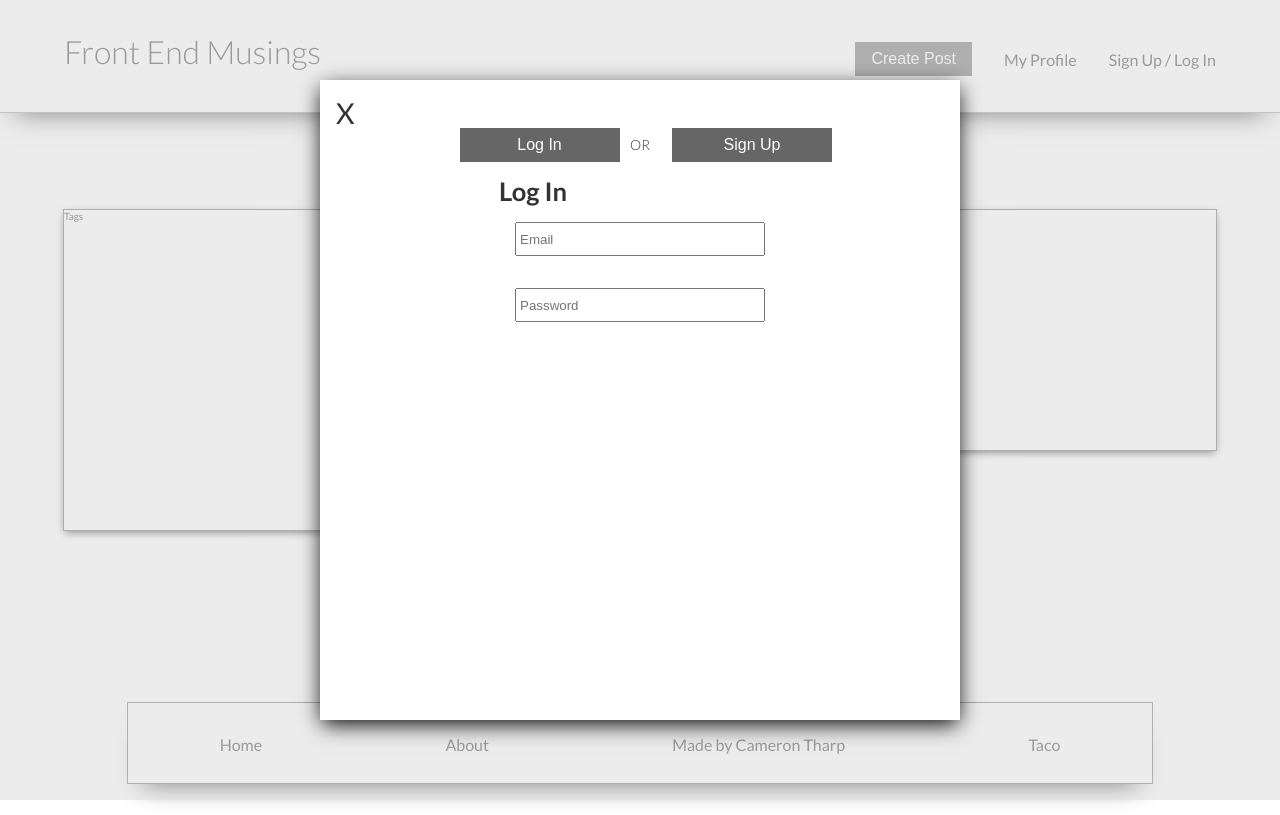
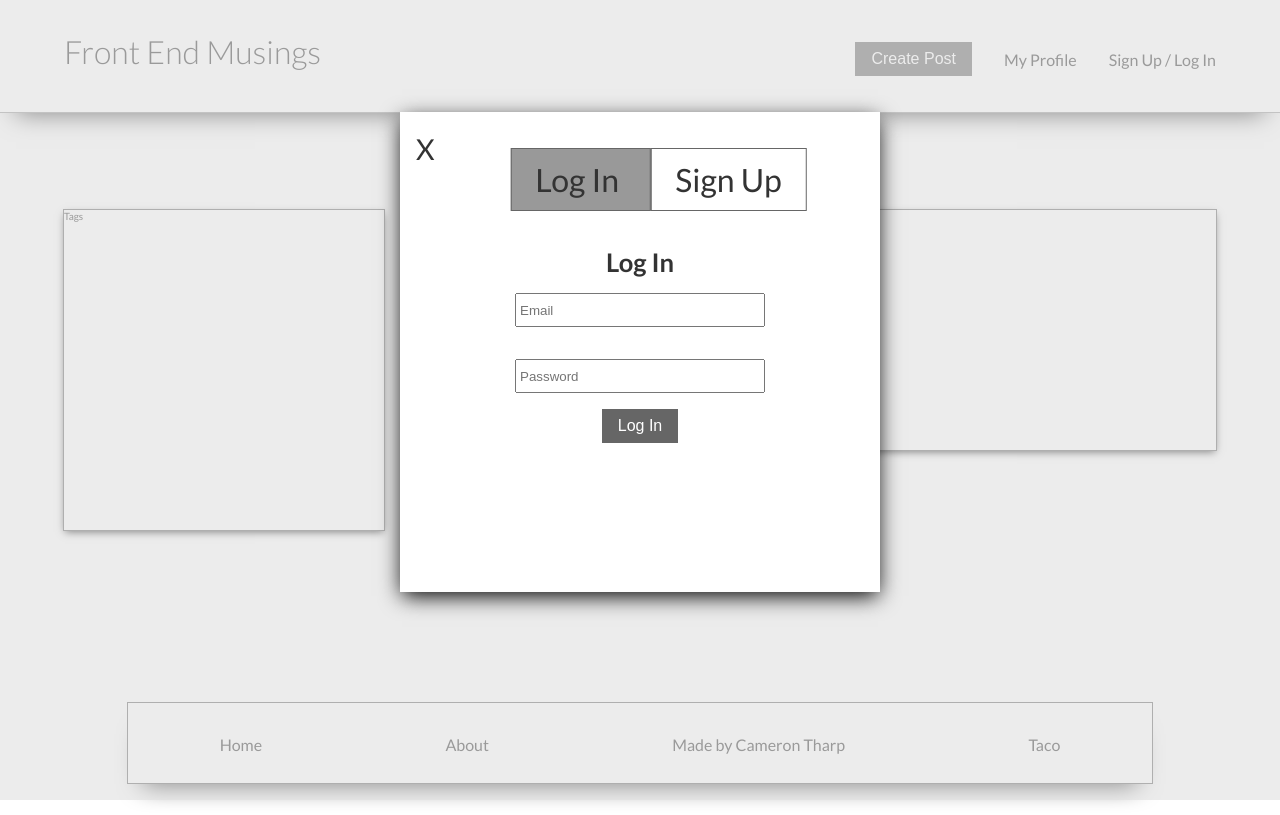
Before and after one commit to Ctharp11/front-end-musings, a React (Create React App) app: page / in a window 1280 px wide. Both pictures are taken after a click on the element "Sign Up / Log In". Built offline with nearby package versions, Linux system fonts and the light colour scheme.

Commit message:
authentication forms

```diff
--- a/src/components/Authentication/LogIn.js
+++ b/src/components/Authentication/LogIn.js
@@ -22,27 +22,17 @@ class Login extends Component {
         console.log(this.state)
     }
 
-    changeAuthType = () => {
-        this.props.changeForm();
-    }
+    // changeAuthType = () => {
+    //     this.props.changeForm();
+    // }
 
     render () {
         console.log(this.props)
         return (
             <div>
-                {!this.props.loggedInForm
-                    ?   <div>
-                            <button className="button auth-login-button" onClick={this.changeAuthType}> Log In </button>
-                            <h6 className="auth-or"> OR </h6>
-                        </div>
-                    :
             <form onSubmit={this.handleSubmit} className="auth-form">
 
                 <h4 className="auth-head"> Log In </h4>
-
-                            <div>
-                                <button className="button auth-login-formbutton"> Log In </button>
-                            </div>
 
                 <div>
                     <input
@@ -61,11 +51,25 @@ class Login extends Component {
                         onChange={this.handleChange}
                     />
                 </div>
+
+                <div>
+                    <button className="button auth-login-button" onSubmit={this.handleSubmit}> Log In </button>
+                </div>
+
             </form>
-                }
+
             </div>
         )
     }
 }
 
 export default Login;
+
+// {!this.props.loggedInForm
+//     ?   <div>
+//             <button className="button auth-login-button" onClick={this.changeAuthType}> Log In </button>
+//             <h6 className="auth-or"> OR </h6>
+//         </div>
+//     :
+
+// }
--- a/src/components/Authentication/SignUp.js
+++ b/src/components/Authentication/SignUp.js
@@ -22,28 +22,17 @@ class SignUp extends Component {
         console.log(this.state)
     }
 
-    changeAuthType = () => {
-        this.props.changeForm();
-    }
+    // changeAuthType = () => {
+    //     this.props.changeForm();
+    // }
 
     render () {
         console.log(this.props)
         return (
             <div>
-                {!this.props.signedUpForm
-                    ?
-                        <div>
-                            <div className="auth-or"> OR </div>
-                            <button className="button auth-signup-button" onClick={this.changeAuthType}> Sign Up </button>
-                        </div>
-                    :
             <form onSubmit={this.handleSubmit} className="auth-form">
 
                 <h4 className="auth-head"> Sign Up </h4>
-
-                            <div>
-                                <button className="button auth-signup-formbutton"> Sign Up </button>
-                            </div>
 
                 <div className="auth-form-inputflex">
                     <input
@@ -75,11 +64,25 @@ class SignUp extends Component {
                     />
                 </div>
 
+                <div>
+                    <button className="button auth-signup-button" onSubmit={this.handleSubmit}> Sign Up </button>
+                </div>
+
             </form>
-                }
+
             </div>
         )
     }
 }
 
 export default SignUp;
+
+// {!this.props.signedUpForm
+//     ?
+//         <div>
+//             <div className="auth-or"> OR </div>
+//             <button className="button auth-signup-button" onClick={this.changeAuthType}> Sign Up </button>
+//         </div>
+//     :
+
+// }
--- a/src/components/Modals/AuthModal.js
+++ b/src/components/Modals/AuthModal.js
@@ -7,8 +7,7 @@ class AuthModal extends Component {
     constructor(){
         super();
         this.state = {
-            showLogin: true,
-            showSignup: false
+            showLogin: true
         }
     }
 
@@ -30,19 +29,15 @@ class AuthModal extends Component {
         }
     }
 
-    changeForm = (name) => {
-        console.log(name)
+    changeForm = () => {
         this.setState({
-            showLogin: !this.state.showLogin,
-            showSignup: !this.state.showSignup
+            showLogin: !this.state.showLogin
          })
     }
 
     render() {
         const authProps = {
-            loggedInForm: this.state.showLogin,
-            changeForm: this.changeForm,
-            signedUpForm: this.state.showSignup
+
         }
         return (
             <div className="auth">
@@ -50,8 +45,20 @@ class AuthModal extends Component {
                     <div className="auth-modal-close hover" onClick={this.props.toggleAuthModal}>   X
                     </div>
 
-                    <Login {...authProps} />
-                    <SignUp {...authProps} />
+                    <div className="auth-toggle-buttons">
+                        <span className={"auth-toggle-buttons-login hover " + (this.state.showLogin ? "auth-toggle-buttons-show-grey" : null)} onClick={this.changeForm}> Log In </span>
+                        <span className={"auth-toggle-buttons-signup hover " + (!this.state.showLogin ? "auth-toggle-buttons-show-grey" : null)} onClick={this.changeForm}> Sign Up </span>
+                    </div>
+
+                    {this.state.showLogin
+                        ?
+                            <Login {...authProps} />
+                        :
+                            <SignUp {...authProps} />
+                    }
+
+
+
                 </div>
             </div>
         )
--- a/src/styles/App.css
+++ b/src/styles/App.css
@@ -55,10 +55,10 @@ body {
   width: 100vw;
   z-index: 4000; }
   .auth-modal {
-    height: 80%;
-    width: 50%;
+    height: 30rem;
+    width: 30rem;
     position: relative;
-    top: 10%;
+    top: 7rem;
     left: 50%;
     transform: translateX(-50%);
     background-color: white;
@@ -71,39 +71,25 @@ body {
       font-size: 1.8rem; }
   .auth-head {
     font-size: 1.6rem; }
-  .auth-or {
-    font-size: 14px;
-    font-weight: 300;
-    position: absolute;
-    top: 3.5rem;
+  .auth-toggle-buttons {
+    font-size: 2rem;
+    position: relative;
+    display: inline-block;
+    top: 3rem;
     left: 50%;
     transform: translateX(-50%); }
-  .auth-login-formbutton {
-    width: 10rem;
-    position: absolute;
-    top: -3rem;
-    left: -14%; }
-  .auth-login-button {
-    width: 10rem;
-    position: absolute;
-    top: 3rem;
-    left: 14%; }
-  .auth-signup-formbutton {
-    width: 10rem;
-    position: absolute;
-    top: -3rem;
-    left: 60%; }
-  .auth-signup-button {
-    width: 10rem;
-    position: absolute;
-    top: 3rem;
-    left: 55%; }
+    .auth-toggle-buttons-login, .auth-toggle-buttons-signup {
+      padding: .7rem 1.5rem;
+      border: 1px solid #666; }
+    .auth-toggle-buttons-show-grey {
+      background-color: #999; }
   .auth-form {
+    position: relative;
     display: inline-block;
-    position: absolute;
     top: 6rem;
     left: 50%;
-    transform: translateX(-50%); }
+    transform: translateX(-50%);
+    text-align: center; }
     .auth-form-inputflex {
       display: flex; }
     .auth-form-input {
--- a/src/styles/layouts/_auth.scss
+++ b/src/styles/layouts/_auth.scss
@@ -6,10 +6,10 @@
     z-index: 4000;
 
     &-modal {
-        height: 80%;
-        width: 50%;
+        height: 30rem;
+        width: 30rem;
         position: relative;
-        top: 10%;
+        top: 7rem;
         left: 50%;
         transform: translateX(-50%);
         background-color: $color-white;
@@ -29,49 +29,32 @@
         font-size: 1.6rem;
     }
 
-    &-or {
-        font-size: 14px;
-        font-weight: 300;
-        position: absolute;
-        top: 3.5rem;
+    &-toggle-buttons {
+        font-size: 2rem;
+        position: relative;
+        display: inline-block;
+        top: 3rem;
         left: 50%;
         transform: translateX(-50%);
-    }
 
-    &-login-formbutton {
-        width: 10rem;
-        position: absolute;
-        top: -3rem;
-        left: -14%;
-    }
+        &-login,
+        &-signup {
+            padding: .7rem 1.5rem;
+            border: 1px solid $color-grey-dark
+        }
 
-    &-login-button {
-        width: 10rem;
-        position: absolute;
-        top: 3rem;
-        left: 14%;
-    }
-
-    &-signup-formbutton {
-        width: 10rem;
-        position: absolute;
-        top: -3rem;
-        left: 60%;
-    }
-
-    &-signup-button {
-        width: 10rem;
-        position: absolute;
-        top: 3rem;
-        left: 55%;
+        &-show-grey {
+            background-color: $color-grey-light;
+        }
     }
 
     &-form {
+         position: relative;
         display: inline-block;
-        position: absolute;
         top: 6rem;
         left: 50%;
         transform: translateX(-50%);
+        text-align: center;
 
         &-inputflex {
             display: flex;
```
Lines whose indentation alone changed are shown as unchanged.
